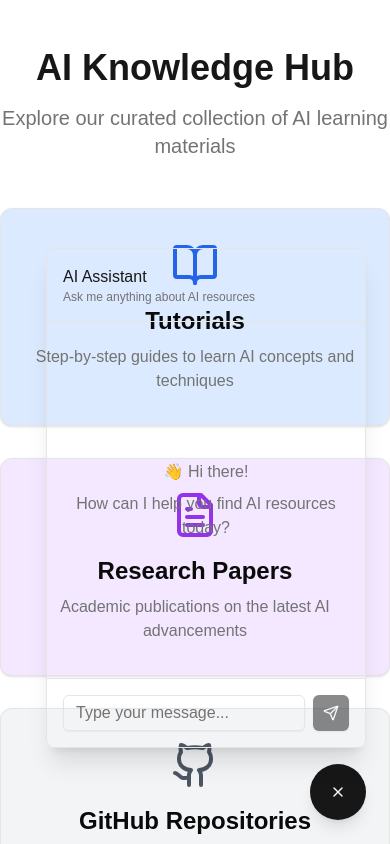
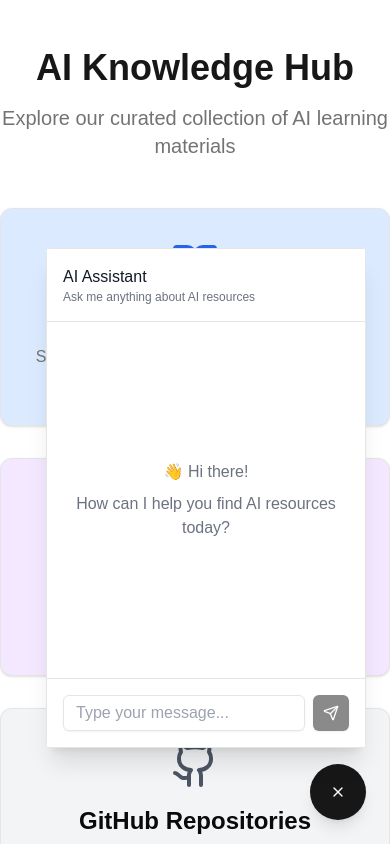
Before and after one commit to Sahil-Mhatre8201/ai-resources-hub-frontend, a Next.js app: page /knowledge-base in a window 390 px wide. Both pictures are taken after a click on the button "Open chat". Shown: the top 844 px of the page. Built offline with nearby package versions, Linux system fonts and the light colour scheme.

Commit message:
fix visibility issues

```diff
--- a/src/components/chatbot/ChatButton.js
+++ b/src/components/chatbot/ChatButton.js
@@ -6,7 +6,7 @@ const ChatButton = ({ isOpen, toggleChat }) => {
   return (
     <Button
       onClick={toggleChat}
-      className="fixed bottom-6 right-6 rounded-full w-14 h-14 p-0 shadow-lg hover:shadow-xl transition-all duration-300"
+      className="fixed bottom-6 right-6 rounded-full w-14 h-14 p-0 shadow-lg hover:shadow-xl transition-all duration-300 z-[1000]"
     >
       {isOpen ? <XIcon className="h-6 w-6" /> : <MessageCircleIcon className="h-6 w-6" />}
       <span className="sr-only">{isOpen ? "Close chat" : "Open chat"}</span>
--- a/src/components/chatbot/ChatInterface.js
+++ b/src/components/chatbot/ChatInterface.js
@@ -25,16 +25,16 @@ const ChatInterface = ({ messages, inputValue, setInputValue, handleSendMessage,
   }
 
   return (
-    <div className="fixed bottom-24 right-6 w-80 sm:w-96 h-[500px] bg-background border rounded-lg shadow-xl flex flex-col z-50">
-      <div className="p-4 border-b">
-        <h3 className="font-medium">AI Assistant</h3>
-        <p className="text-xs text-muted-foreground">Ask me anything about AI resources</p>
+    <div className="fixed bottom-24 right-6 w-80 sm:w-96 h-[500px] bg-white border rounded-lg shadow-xl flex flex-col z-[1000]">
+      <div className="p-4 border-b bg-white">
+        <h3 className="font-medium text-gray-900">AI Assistant</h3>
+        <p className="text-xs text-gray-500">Ask me anything about AI resources</p>
       </div>
 
-      <div className="flex-1 p-4 overflow-y-auto">
+      <div className="flex-1 p-4 overflow-y-auto bg-white">
         {messages.length === 0 ? (
           <div className="h-full flex items-center justify-center text-center">
-            <div className="text-muted-foreground">
+            <div className="text-gray-500">
               <p className="mb-2">👋 Hi there!</p>
               <p>How can I help you find AI resources today?</p>
             </div>
@@ -44,15 +44,15 @@ const ChatInterface = ({ messages, inputValue, setInputValue, handleSendMessage,
         )}
         {isLoading && (
           <div className="flex justify-start mb-4">
-            <div className="bg-muted px-4 py-2 rounded-lg">
+            <div className="bg-gray-100 px-4 py-2 rounded-lg">
               <div className="flex space-x-2">
-                <div className="w-2 h-2 rounded-full bg-muted-foreground animate-bounce"></div>
+                <div className="w-2 h-2 rounded-full bg-gray-400 animate-bounce"></div>
                 <div
-                  className="w-2 h-2 rounded-full bg-muted-foreground animate-bounce"
+                  className="w-2 h-2 rounded-full bg-gray-400 animate-bounce"
                   style={{ animationDelay: "0.2s" }}
                 ></div>
                 <div
-                  className="w-2 h-2 rounded-full bg-muted-foreground animate-bounce"
+                  className="w-2 h-2 rounded-full bg-gray-400 animate-bounce"
                   style={{ animationDelay: "0.4s" }}
                 ></div>
               </div>
@@ -62,7 +62,7 @@ const ChatInterface = ({ messages, inputValue, setInputValue, handleSendMessage,
         <div ref={messagesEndRef} />
       </div>
 
-      <div className="p-4 border-t">
+      <div className="p-4 border-t bg-white">
         <form
           onSubmit={(e) => {
             e.preventDefault()
@@ -76,9 +76,14 @@ const ChatInterface = ({ messages, inputValue, setInputValue, handleSendMessage,
             onKeyDown={handleKeyDown}
             placeholder="Type your message..."
             disabled={isLoading}
-            className="flex-1"
+            className="flex-1 text-gray-900 placeholder:text-gray-400"
           />
-          <Button type="submit" size="icon" disabled={isLoading || !inputValue.trim()}>
+          <Button
+            type="submit"
+            size="icon"
+            disabled={isLoading || !inputValue.trim()}
+            className="bg-primary hover:bg-primary/90"
+          >
             <SendIcon className="h-4 w-4" />
             <span className="sr-only">Send message</span>
           </Button>
--- a/src/components/chatbot/ChatMessage.js
+++ b/src/components/chatbot/ChatMessage.js
@@ -9,7 +9,9 @@ const ChatMessage = ({ message, isUser }) => {
           <AvatarFallback>AI</AvatarFallback>
         </Avatar>
       )}
-      <div className={`px-4 py-2 rounded-lg max-w-[80%] ${isUser ? "bg-primary text-primary-foreground" : "bg-muted"}`}>
+      <div
+        className={`px-4 py-2 rounded-lg max-w-[80%] ${isUser ? "bg-primary text-white" : "bg-gray-100 text-gray-900"}`}
+      >
         <p className="text-sm whitespace-pre-wrap">{message}</p>
       </div>
       {isUser && (
--- a/src/components/chatbot/Chatbot.js
+++ b/src/components/chatbot/Chatbot.js
@@ -1,6 +1,6 @@
 "use client"
 
-import { useState } from "react"
+import { useState, useEffect } from "react"
 import ChatButton from "./ChatButton"
 import ChatInterface from "./ChatInterface"
 
@@ -9,6 +9,12 @@ const Chatbot = ({ apiEndpoint = "http://localhost:8000/chat" }) => {
   const [messages, setMessages] = useState([])
   const [inputValue, setInputValue] = useState("")
   const [isLoading, setIsLoading] = useState(false)
+  const [mounted, setMounted] = useState(false)
+
+  // Only render on client-side to avoid hydration issues
+  useEffect(() => {
+    setMounted(true)
+  }, [])
 
   const toggleChat = () => {
     setIsOpen(!isOpen)
@@ -59,6 +65,8 @@ const Chatbot = ({ apiEndpoint = "http://localhost:8000/chat" }) => {
     }
   }
 
+  if (!mounted) return null
+
   return (
     <>
       <ChatButton isOpen={isOpen} toggleChat={toggleChat} />
```
